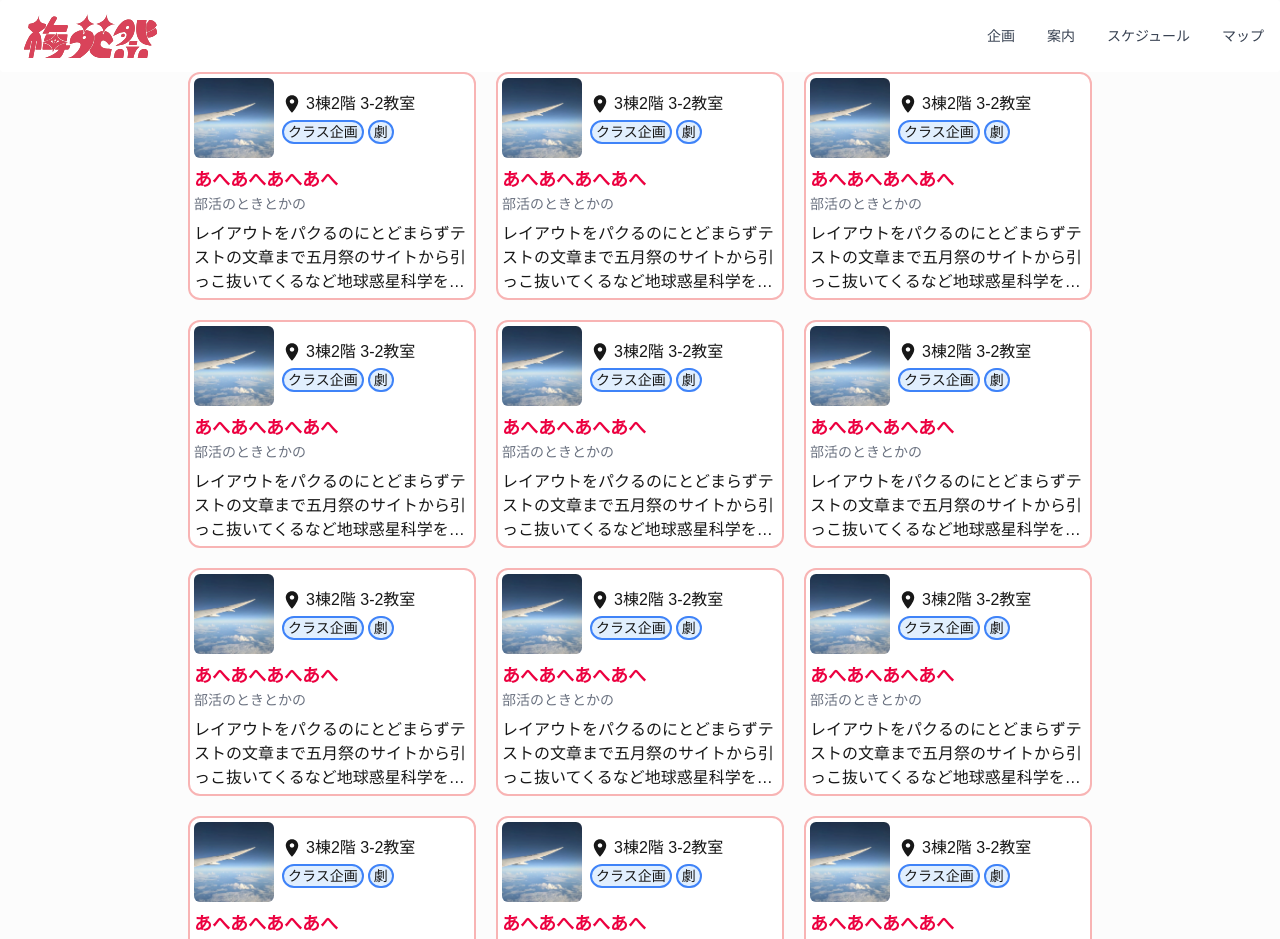
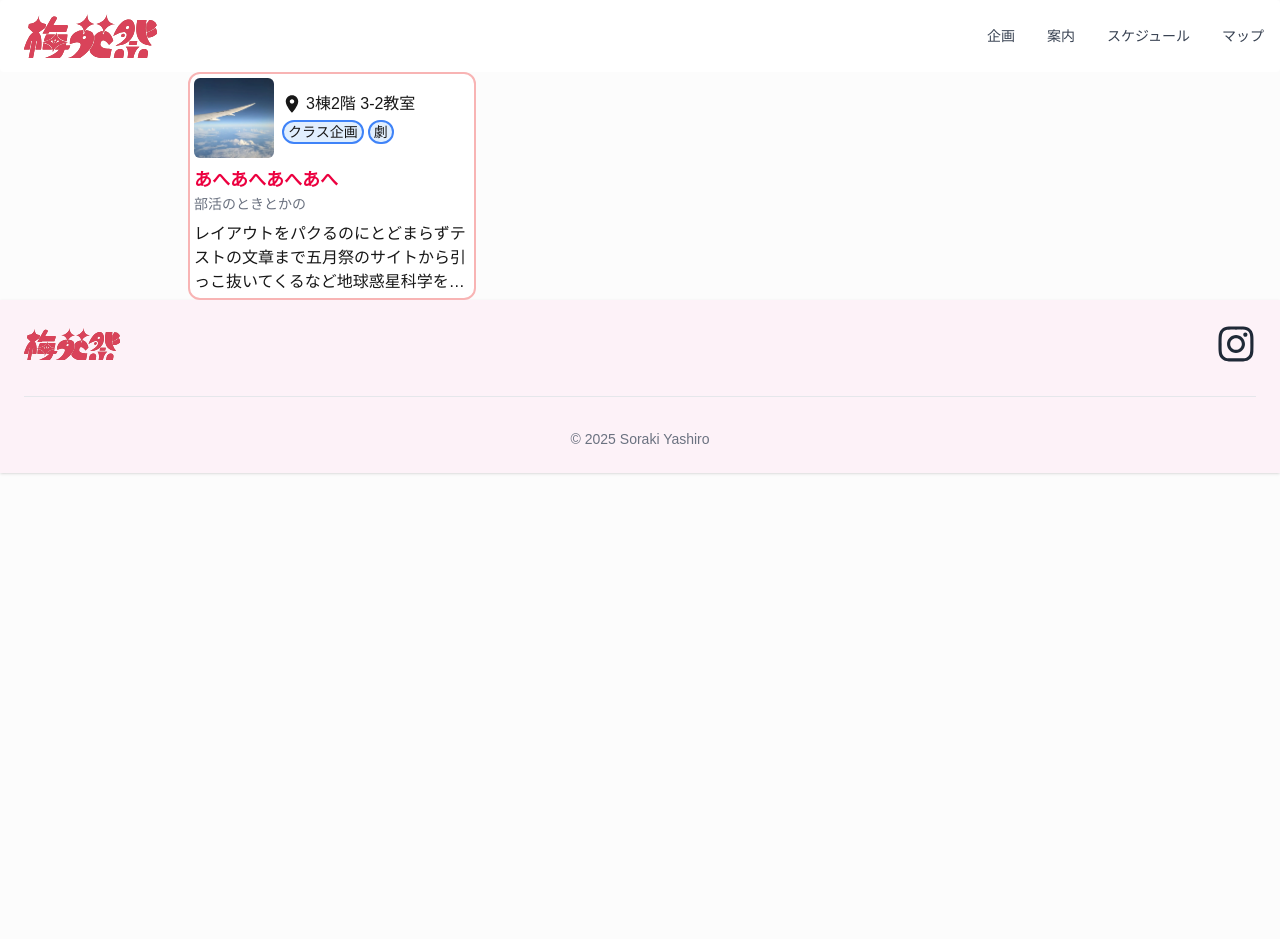
Before and after one commit to baiensai/2026, a Next.js app: page /projects in a window 1280 px wide. Shown: the top 939 px of the page. After the commit the page ends 800 px from the top, so only its background shows below. Built offline with nearby package versions, Linux system fonts and the light colour scheme.

Commit message:
企画一覧をデータからmapで表示するようにしてfuse.jsを導入した

```diff
--- a/app/_components/card.js
+++ b/app/_components/card.js
@@ -1,20 +1,20 @@
 import { IoMdPin, IoMdHeart } from "react-icons/io"
 
-function Card() {
+function Card({ data }) {
   return (
     <div className="w-full p-1 border-[2px] border-red-300 rounded-xl bg-[#FFFFFF]">
-
       <div className="flex flex-col md:flex-row items-center">
-        <img src='/test-icon.webp' className="w-15 h-15 md:w-20 md:h-20 rounded-md mr-auto md:mr-2" />
+        <img src={data.icon} className="w-15 h-15 md:w-20 md:h-20 rounded-md mr-auto md:mr-2" />
         <div className="w-full mt-2 md:mt-0">
           <div className="flex items-center mb-1">
             <IoMdPin className="w-4 h-4 md:w-5 md:h-5 mr-1" />
-            <p className="text-sm md:text-base">3棟2階 3-2教室</p>
+            <p className="text-sm md:text-base">{data.place}</p>
           </div>
           <div className="flex items-center justify-between w-full">
             <div className="flex gap-1">
-              <p className="border-2 rounded-full border-blue-500 bg-blue-100 px-1 text-xs md:text-sm">クラス企画</p>
-              <p className="border-2 rounded-full border-blue-500 bg-blue-100 px-1 text-xs md:text-sm">劇</p>
+              {data.tags.map((tag, i) => (
+                <p className={`border-2 rounded-full border-${tag.color}-500 bg-${tag.color}-100 px-1 text-xs md:text-sm`} key={i}>{tag.text}</p>
+              ))}
             </div>
             {/* <IoMdHeart className="w-6 h-6 mr-1 text-red-600" /> これ実装する余裕あるかわからないのでコメントで残しときます */}
           </div>
@@ -23,12 +23,12 @@ function Card() {
 
       <div className="flex my-2">
         <div>
-          <p className="text-base md:text-lg text-rose-600 font-semibold">あへあへあへあへ</p>
-          <p className="text-xs md:text-sm text-gray-500">部活のときとかの</p>
+          <p className="text-base md:text-lg text-rose-600 font-semibold">{data.title}</p>
+          <p className="text-xs md:text-sm text-gray-500">{data.organization}</p>
         </div>
       </div>
 
-      <p className="text-sm md:text-base w-full line-clamp-2 md:line-clamp-3">レイアウトをパクるのにとどまらずテストの文章まで五月祭のサイトから引っこ抜いてくるなど地球惑星科学を専攻する学生が主催する企画です！展示や実験、シミュレーションのほか雑誌や地層パフェの提供も行います！地球惑星科学を専攻する学生が主催する企画です！展示や実験、シミュレーションのほか雑誌や地層パフェの提供も行います！地球惑星科学を専攻する学生が主催する企画です！展示や実験、シミュレーションのほか雑誌や地層パフェの提供も行います！</p>
+      <p className="text-sm md:text-base w-full line-clamp-2 md:line-clamp-3">{data.description}</p>
     </div>
   )
 }
--- /dev/null
+++ b/app/projects/_data.js
@@ -0,0 +1,15 @@
+const datas = [
+  {
+    icon: "/test-icon.webp",
+    place: "3棟2階 3-2教室",
+    tags: [
+      { color: "blue", text: "クラス企画" },
+      { color: "blue", text: "劇" },
+    ],
+    title: "あへあへあへあへ",
+    organization: "部活のときとかの",
+    description: "レイアウトをパクるのにとどまらずテストの文章まで五月祭のサイトから引っこ抜いてくるなど地球惑星科学を専攻する学生が主催する企画です！展示や実験、シミュレーションのほか雑誌や地層パフェの提供も行います！地球惑星科学を専攻する学生が主催する企画です！展示や実験、シミュレーションのほか雑誌や地層パフェの提供も行います！地球惑星科学を専攻する学生が主催する企画です！展示や実験、シミュレーションのほか雑誌や地層パフェの提供も行います！"
+  }
+]
+
+export default datas
--- a/app/projects/page.js
+++ b/app/projects/page.js
@@ -1,30 +1,22 @@
 import Card from "../_components/card"
-{/* <div className="flex flex-col md:flex-row md:space-x-4 md:px-3 mx-8 md:mx-0 space-y-4 md:space-y-0"> */}
+import datas from "./_data"
+import { useState, useEffect } from "react"
+import Fuse from "fuse.js"
 
 function Projects() {
   return (
-<div className="grid grid-cols-2 md:grid-cols-3 gap-y-2 md:gap-y-5 gap-x-2 md:gap-x-5 px-2 md:px-12 max-w-[1000px] mx-auto">
-    <Card />
-      <Card />
-      <Card />      <Card />
-      <Card />
-      <Card />      <Card />
-      <Card />
-      <Card />      <Card />
-      <Card />
-      <Card />      <Card />
-      <Card />
-      <Card />      <Card />
-      <Card />
-      <Card />      <Card />
-      <Card />
-      <Card />
+    <div className="grid grid-cols-2 md:grid-cols-3 gap-y-2 md:gap-y-5 gap-x-2 md:gap-x-5 px-2 md:px-12 max-w-[1000px] mx-auto">
+      {datas.map((data, i) => (
+        <Card data={data} key={i} />
+      ))}
+
       {/* <p>企画一覧</p>
       <p>企画の種類について</p>
       <p>賞について</p>
       <p>種類、ジャンル、検索の欄</p>
       <p>n件ヒット</p>
       <p>いっぱいのカード</p> */}
+      <div className="hidden"><p className="border-blue-500 bg-blue-100" /></div>
     </div>
   )
 }
--- a/package.json
+++ b/package.json
@@ -11,6 +11,7 @@
   "dependencies": {
     "@tailwindcss/line-clamp": "^0.4.4",
     "flowbite-react": "^0.12.5",
+    "fuse.js": "^7.1.0",
     "next": "15.4.5",
     "react": "19.1.0",
     "react-dom": "19.1.0",
```
Also changed, not shown: 1 other file (tests, documents, lock files or other folders).
